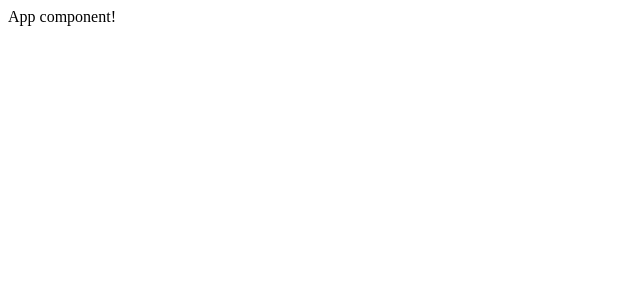
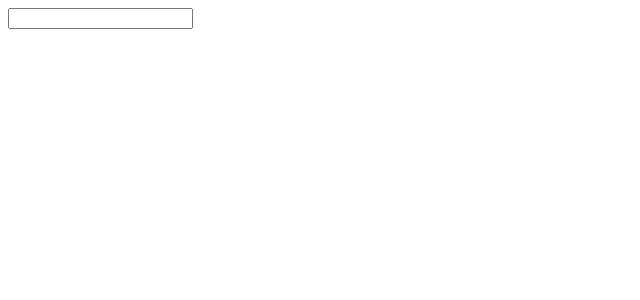
Before and after one commit to EnzoEsper/picsapp, a React (Create React App) app: page / in a window 1280 px wide. Shown: the top 300 px of the page, without its empty margins (0-640 px from the left). Built offline with nearby package versions, Linux system fonts and the light colour scheme.

Commit message:
import of SearchBar component and render it

```diff
--- a/src/components/App.js
+++ b/src/components/App.js
@@ -1,7 +1,12 @@
 import React from 'react';
+import SearchBar from './SearchBar';
 
 const App = () => {
-  return <div>App component!</div>
+  return (
+    <div>
+      <SearchBar />
+    </div>
+  );
 };
 
 export default App;
```
